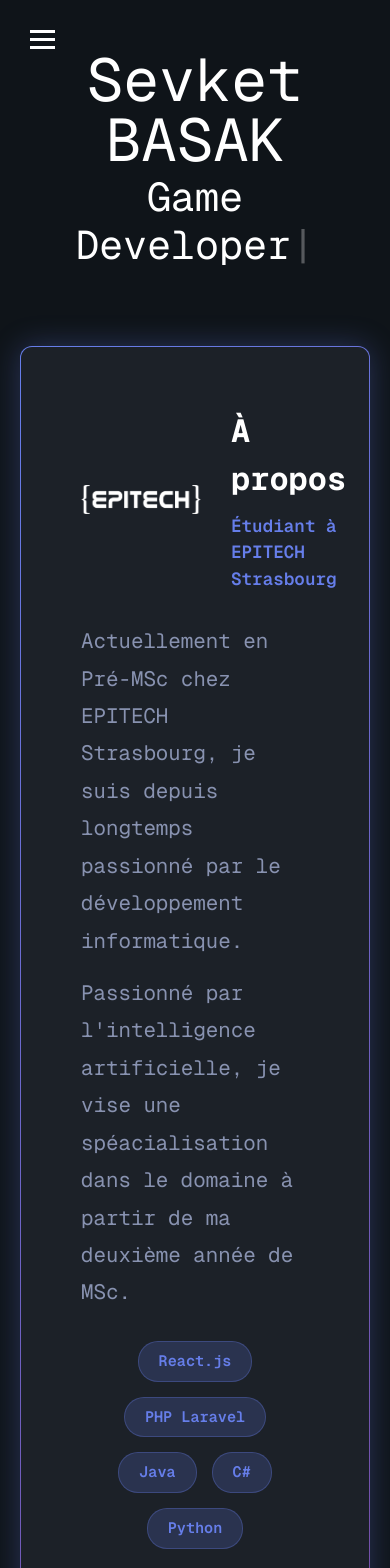
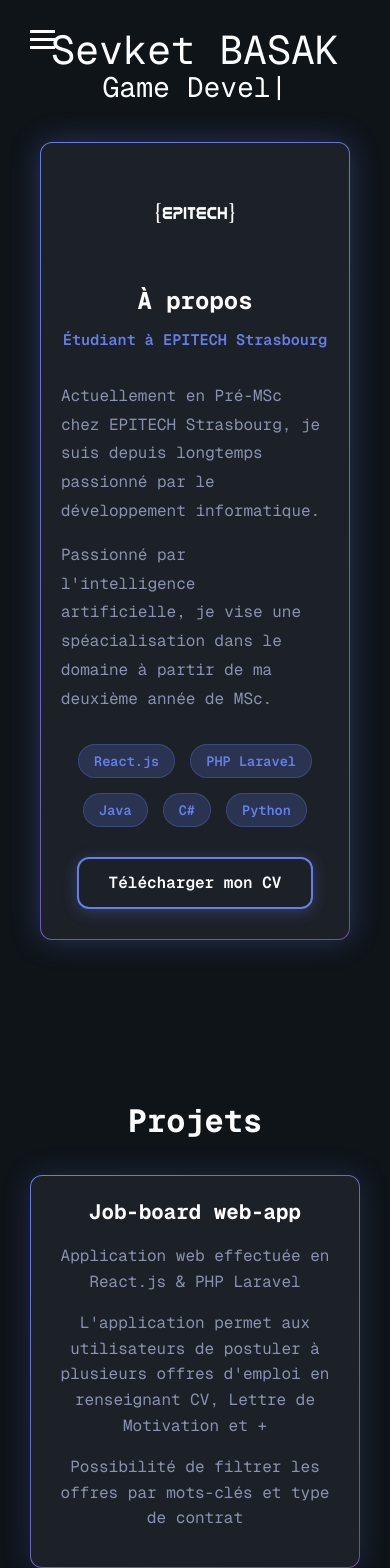
Before and after one commit to sevketbasak/Portfolio, a React (Vite) app: page / in a window 390 px wide. Shown: the top 1568 px of the page. Built offline with nearby package versions, Linux system fonts and the light colour scheme.

Commit message:
Made home page responsive

```diff
--- a/src/pages/Home.jsx
+++ b/src/pages/Home.jsx
@@ -1,5 +1,6 @@
 import { ReactTyped } from "react-typed";
 import { Card } from "@mui/material";
+import { Link } from "react-router-dom";
 import epitechLogo from "../assets/EPILOGO.png";
 import cvPdf from "../assets/BASAK_Sevket_CV6.pdf";
 
@@ -13,7 +14,7 @@
               strings={["Sevket BASAK"]}
               typeSpeed={50}
               showCursor={false}
-              style={{ fontSize: "60px" }}
+              className="main-title"
             />
             <br />
             <ReactTyped
@@ -28,72 +29,37 @@
               startDelay={1000}
               showCursor={true}
               loop={true}
-              style={{ fontSize: "40px" }}
+              className="subtitle"
             />
           </div>
 
           <div className="card-container">
-            <Card
-              style={{
-                maxWidth: "900px",
-                padding: "60px",
-                backgroundColor: "#1c2128",
-                color: "white",
-                borderRadius: "12px",
-                border: "1px solid transparent",
-                backgroundImage:
-                  "linear-gradient(#1c2128, #1c2128), linear-gradient(135deg, #667eea, #764ba2)",
-                backgroundOrigin: "border-box",
-                backgroundClip: "padding-box, border-box",
-                boxShadow: "0 0 30px rgba(102, 126, 234, 0.3)",
-                animation: "slideInLeft 0.8s ease-out 2s both",
-              }}
-            >
+            <Card className="about-card">
               <div
                 style={{
                   display: "flex",
                   alignItems: "center",
                   gap: "30px",
                   marginBottom: "30px",
+                  flexWrap: "wrap",
+                  justifyContent: "center",
                 }}
               >
                 <img
                   src={epitechLogo}
                   alt="EPITECH Logo"
-                  style={{
-                    width: "120px",
-                    height: "120px",
-                    objectFit: "contain",
-                    filter: "brightness(0) invert(1)",
-                  }}
+                  className="logo-img"
                 />
                 <div>
-                  <h3
-                    style={{
-                      marginTop: 0,
-                      fontSize: "2rem",
-                      marginBottom: "10px",
-                    }}
-                  >
-                    À propos
-                  </h3>
-                  <p
-                    style={{
-                      fontSize: "1.1rem",
-                      color: "#667eea",
-                      margin: 0,
-                      fontWeight: "600",
-                    }}
-                  >
-                    Étudiant à EPITECH Strasbourg
-                  </p>
+                  <h3 className="card-title">À propos</h3>
+                  <p className="card-subtitle">Étudiant à EPITECH Strasbourg</p>
                 </div>
               </div>
-              <p style={styles.desc}>
+              <p className="desc-text">
                 Actuellement en Pré-MSc chez EPITECH Strasbourg, je suis depuis
                 longtemps passionné par le développement informatique.
               </p>
-              <p style={styles.desc}>
+              <p className="desc-text">
                 Passionné par l'intelligence artificielle, je vise une
                 spéacialisation dans le domaine à partir de ma deuxième année de
                 MSc.
@@ -107,18 +73,18 @@
                   justifyContent: "center",
                 }}
               >
-                <span style={styles.tag}>React.js</span>
-                <span style={styles.tag}>PHP Laravel</span>
-                <span style={styles.tag}>Java</span>
-                <span style={styles.tag}>C#</span>
-                <span style={styles.tag}>Python</span>
+                <span className="tag-item">React.js</span>
+                <span className="tag-item">PHP Laravel</span>
+                <span className="tag-item">Java</span>
+                <span className="tag-item">C#</span>
+                <span className="tag-item">Python</span>
               </div>
 
               <div style={{ marginTop: "30px", textAlign: "center" }}>
                 <a
                   href={cvPdf}
                   download="BASAK_Sevket_CV.pdf"
-                  style={styles.cvButton}
+                  className="cv-button"
                   onMouseEnter={(e) => {
                     e.currentTarget.style.transform = "translateY(-3px)";
                     e.currentTarget.style.boxShadow =
@@ -185,6 +151,25 @@
               </p>
             </Card>
           </div>
+
+          <div style={{ textAlign: "center", marginTop: "40px" }}>
+            <Link
+              to="/projects"
+              className="more-button"
+              onMouseEnter={(e) => {
+                e.currentTarget.style.transform = "translateY(-3px)";
+                e.currentTarget.style.boxShadow =
+                  "0 5px 20px rgba(102, 126, 234, 0.5)";
+              }}
+              onMouseLeave={(e) => {
+                e.currentTarget.style.transform = "translateY(0)";
+                e.currentTarget.style.boxShadow =
+                  "0 3px 15px rgba(102, 126, 234, 0.3)";
+              }}
+            >
+              En savoir plus →
+            </Link>
+          </div>
         </div>
       </section>
       <style>{`@keyframes fadeIn {
@@ -220,11 +205,42 @@
   font-size: 3rem;
 }
 
+.main-title {
+  font-size: 60px;
+}
+
+.subtitle {
+  font-size: 40px;
+}
+
+@media (max-width: 768px) {
+  .header {
+    margin-top: 30px;
+    font-size: 2rem;
+  }
+
+  .main-title {
+    font-size: 40px;
+  }
+
+  .subtitle {
+    font-size: 28px;
+  }
+}
+
 .card-container {
   display: flex;
   justify-content: center;
   margin-top: 80px;
   margin-bottom: 100px;
+  padding: 0 20px;
+}
+
+@media (max-width: 768px) {
+  .card-container {
+    margin-top: 40px;
+    margin-bottom: 60px;
+  }
 }
 
 .section {
@@ -233,7 +249,15 @@
   display: flex;
   align-items: center;
   justify-content: center;
-  padding: 50px;
+  padding: 50px 20px;
+}
+
+@media (max-width: 768px) {
+  .section {
+    margin-top: 100px;
+    padding: 30px 15px;
+    min-height: auto;
+  }
 }
 
 .section-content {
@@ -248,6 +272,13 @@
   margin-bottom: 50px;
 }
 
+@media (max-width: 768px) {
+  .section-title {
+    font-size: 2rem;
+    margin-bottom: 30px;
+  }
+}
+
 html {
   scroll-behavior: smooth;
 }
@@ -257,10 +288,12 @@
   justify-content: center;
   gap: 1.5rem;
   flex-wrap: wrap;
+  padding: 0 15px;
 }
 
 .project-card {
   max-width: 350px;
+  width: 100%;
   padding: 30px;
   background-color: #1c2128;
   color: white;
@@ -274,6 +307,13 @@
   transition: all 0.3s ease;
 }
 
+@media (max-width: 768px) {
+  .project-card {
+    max-width: 100%;
+    padding: 20px;
+  }
+}
+
 .project-card:hover {
   transform: translateY(-10px);
   box-shadow: 0 0 40px rgba(102, 126, 234, 0.2);
@@ -281,8 +321,14 @@
 
 .project-title {
   margin: 0 0 15px 0;
-  font-size: 1.8rem;
+  font-size: 1.5rem;
   text-align: center;
+}
+
+@media (max-width: 768px) {
+  .project-title {
+    font-size: 1.3rem;
+  }
 }
 
 .project-description {
@@ -292,45 +338,130 @@
   text-align: center;
   color: #8892b0;
 }
+
+@media (max-width: 768px) {
+  .project-description {
+    font-size: 1rem;
+  }
+}
+
+.about-card {
+  max-width: 900px;
+  width: 100%;
+  padding: 60px;
+  background-color: #1c2128;
+  color: white;
+  border-radius: 12px;
+  border: 1px solid transparent;
+  background-image: linear-gradient(#1c2128, #1c2128), linear-gradient(135deg, #667eea, #764ba2);
+  background-origin: border-box;
+  background-clip: padding-box, border-box;
+  box-shadow: 0 0 30px rgba(102, 126, 234, 0.3);
+  animation: slideInLeft 0.8s ease-out 2s both;
+}
+
+@media (max-width: 768px) {
+  .about-card {
+    padding: 30px 20px !important;
+  }
+}
+
+.logo-img {
+  width: 120px;
+  height: 120px;
+  object-fit: contain;
+  filter: brightness(0) invert(1);
+}
+
+@media (max-width: 768px) {
+  .logo-img {
+    width: 80px !important;
+    height: 80px !important;
+  }
+}
+
+.card-title {
+  margin-top: 0;
+  font-size: 2rem;
+  margin-bottom: 10px;
+  text-align: center;
+}
+
+@media (max-width: 768px) {
+  .card-title {
+    font-size: 1.5rem !important;
+  }
+}
+
+.card-subtitle {
+  font-size: 1.1rem;
+  color: #667eea;
+  margin: 0;
+  font-weight: 600;
+  text-align: center;
+}
+
+@media (max-width: 768px) {
+  .card-subtitle {
+    font-size: 0.95rem !important;
+  }
+}
+
+.desc-text {
+  line-height: 1.8;
+  font-size: 1.3rem;
+  margin: 0;
+  color: #8892b0;
+  margin-top: 15px;
+}
+
+@media (max-width: 768px) {
+  .desc-text {
+    font-size: 1rem;
+  }
+}
+
+.tag-item {
+  padding: 8px 20px;
+  background-color: rgba(102, 126, 234, 0.2);
+  color: #667eea;
+  border-radius: 20px;
+  font-size: 0.95rem;
+  font-weight: 600;
+  border: 1px solid rgba(102, 126, 234, 0.3);
+}
+
+@media (max-width: 768px) {
+  .tag-item {
+    padding: 6px 15px;
+    font-size: 0.85rem;
+  }
+}
+
+.cv-button, .more-button {
+  display: inline-block;
+  padding: 15px 40px;
+  background-color: transparent;
+  color: white;
+  text-decoration: none;
+  border-radius: 12px;
+  border: 2px solid #667eea;
+  font-size: 1.1rem;
+  font-weight: 600;
+  transition: all 0.3s ease;
+  box-shadow: 0 3px 15px rgba(102, 126, 234, 0.3);
+  cursor: pointer;
+}
+
+@media (max-width: 768px) {
+  .cv-button, .more-button {
+    padding: 12px 30px;
+    font-size: 1rem;
+  }
+}
 `}</style>
     </>
   );
 }
 
-const styles = {
-  tag: {
-    padding: "8px 20px",
-    backgroundColor: "rgba(102, 126, 234, 0.2)",
-    color: "#667eea",
-    borderRadius: "20px",
-    fontSize: "0.95rem",
-    fontWeight: "600",
-    border: "1px solid rgba(102, 126, 234, 0.3)",
-  },
-
-  desc: {
-    lineHeight: "1.8",
-    fontSize: "1.3rem",
-    margin: 0,
-    color: "#8892b0",
-    marginTop: "15px",
-  },
-
-  cvButton: {
-    display: "inline-block",
-    padding: "15px 40px",
-    backgroundColor: "transparent",
-    color: "white",
-    textDecoration: "none",
-    borderRadius: "12px",
-    border: "2px solid #667eea",
-    fontSize: "1.1rem",
-    fontWeight: "600",
-    transition: "all 0.3s ease",
-    marginTop: "20px",
-    boxShadow: "0 3px 15px rgba(102, 126, 234, 0.3)",
-    cursor: "pointer",
-  },
-};
-
 export default Home;
```
